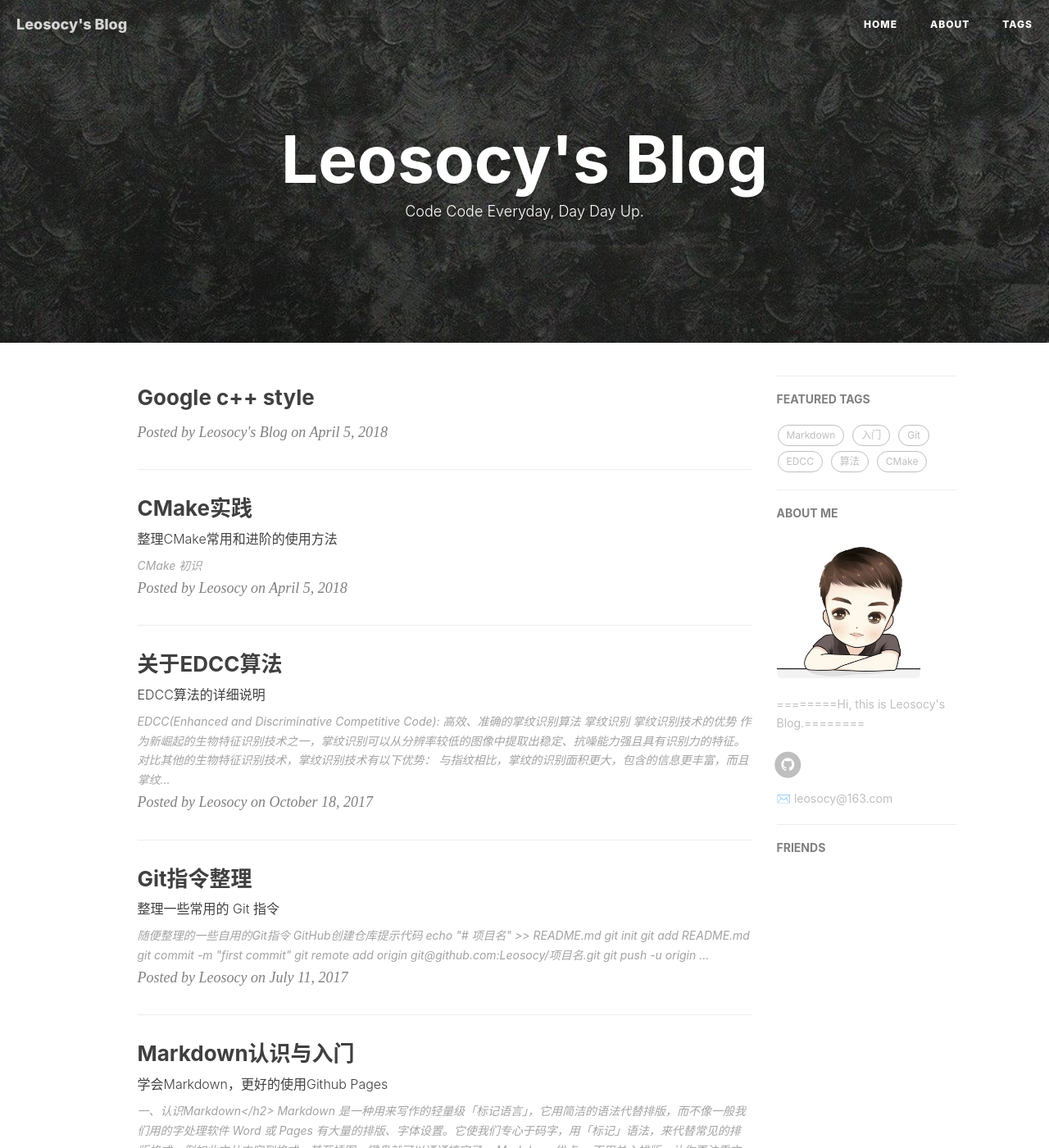
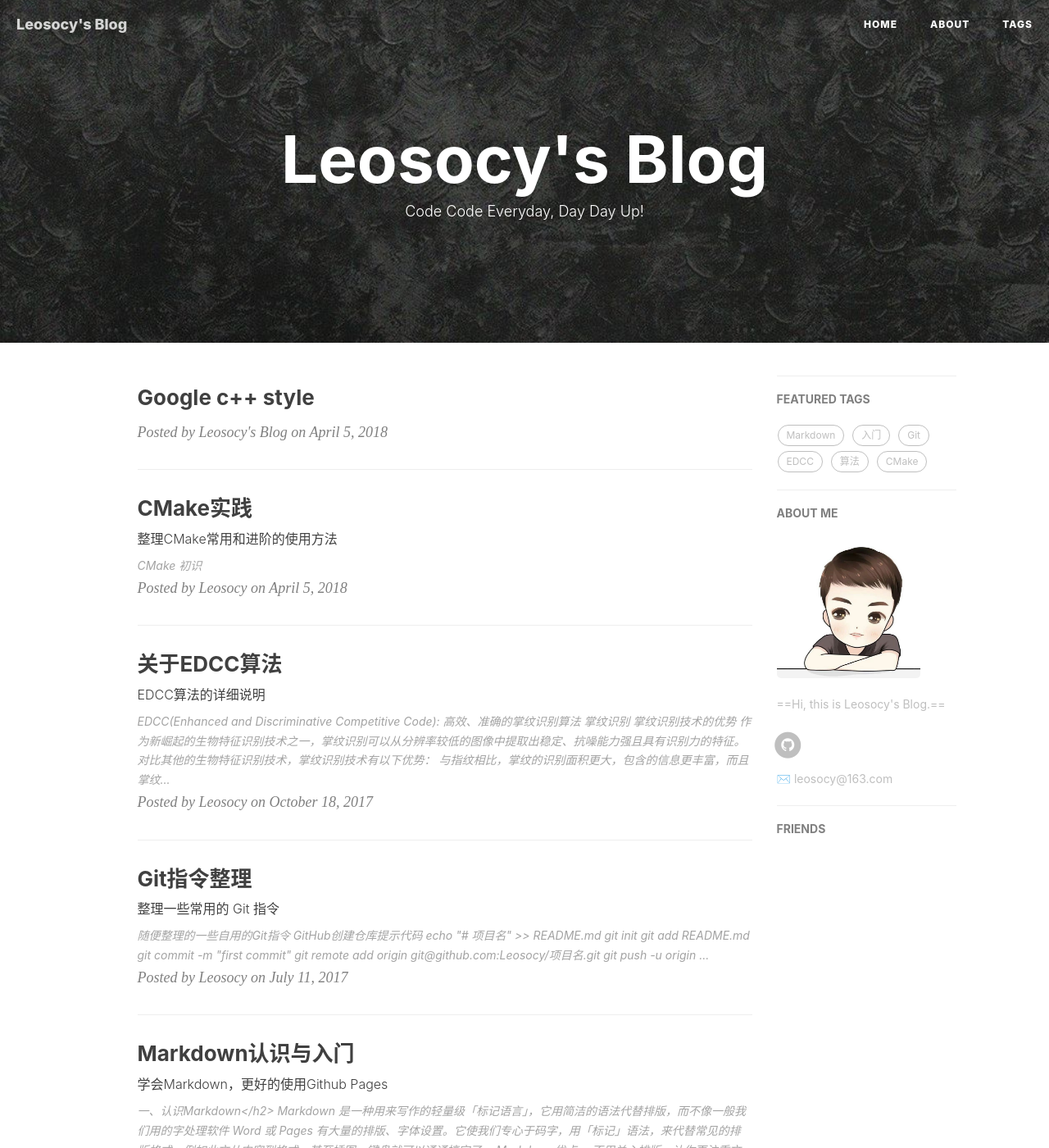
Before and after one commit to freelandy/leosocy.github.io, a Jekyll site: the page built from index.html, in a window 1280 px wide and 1400 px high. Shown: the whole window at 82% size. Built offline with Jekyll 4.4.1, drawn with Linux system fonts in a browser that asks for light colours; nearby versions of some CDN libraries; the list of posts is cut into pages by our own code; comment, search, counter and statistics services are not loaded.

Commit message:
add aboutme

```diff
--- a/_config.yml
+++ b/_config.yml
@@ -11,7 +11,7 @@ github_repo: "https://github.com/leosocy/leosocy.github.io.git" # you code repos
 
 # Sidebar settings
 sidebar: true                           # whether or not using Sidebar.
-sidebar-about-description: "========Hi, this is Leosocy's Blog.========"
+sidebar-about-description: "==Hi, this is Leosocy's Blog.=="
 sidebar-avatar: /img/avatar-leosocy.jpg      # use absolute URL, seeing it's used in both `/` and `/about/`
 
 
--- a/index.html
+++ b/index.html
@@ -1,6 +1,6 @@
 ---
 layout: page
-description: "Code Code Everyday, Day Day Up."
+description: "Code Code Everyday, Day Day Up!"
 ---
 
 {% for post in paginator.posts %}
```
